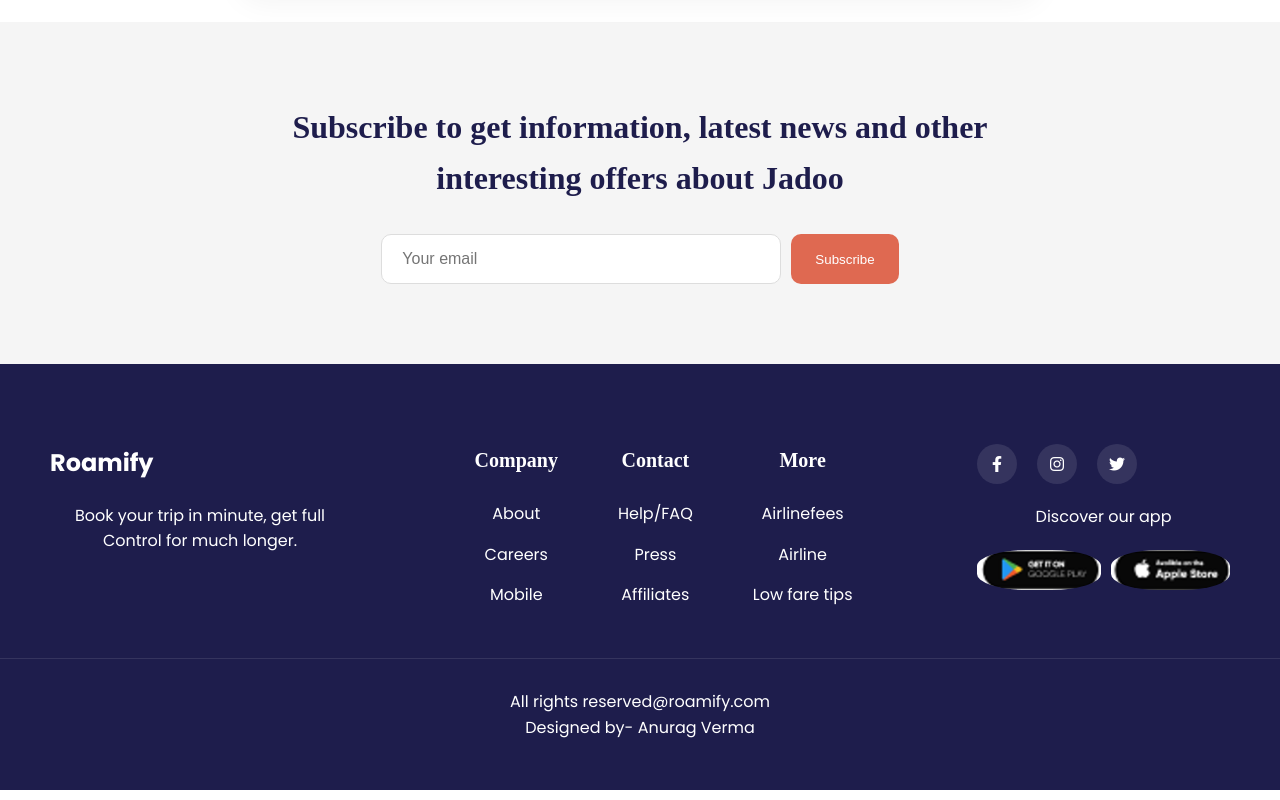
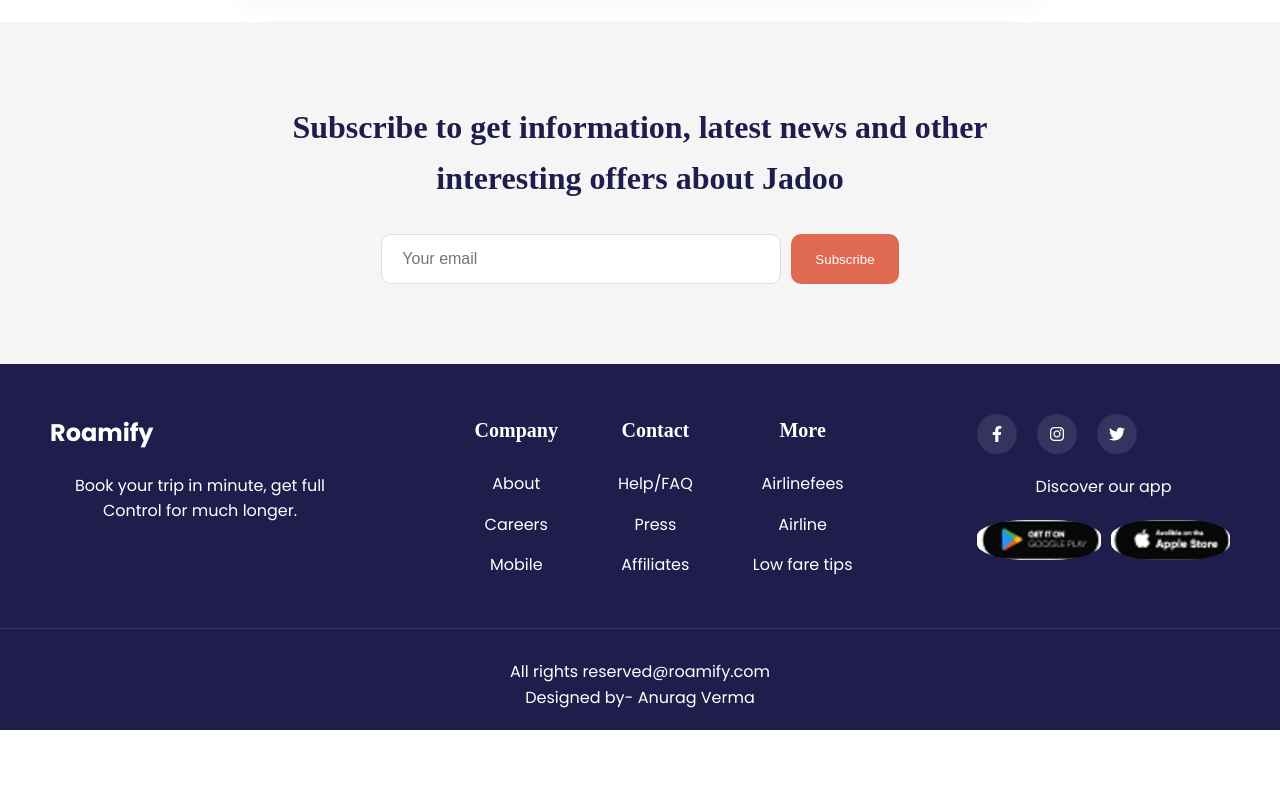
Before and after one commit to AnuragVerma28nov/ROAMIFY, a plain HTML site: page index.html in a window 1280 px wide. Shown: the part 3232-4032 px from the top of the page. After the commit the page ends 3972 px from the top, so only its background shows below. Drawn offline with Linux system fonts and the light colour scheme; a web font is replaced by a local one.

Commit message:
Update style.css

```diff
--- a/css/style.css
+++ b/css/style.css
@@ -588,7 +588,7 @@
 footer {
     background-color: var(--secondary-color);
     color: var(--light-color);
-    padding: 80px 0 50px;
+    padding: 50px 0 20px;
 }
 
 .footer-content {
```
